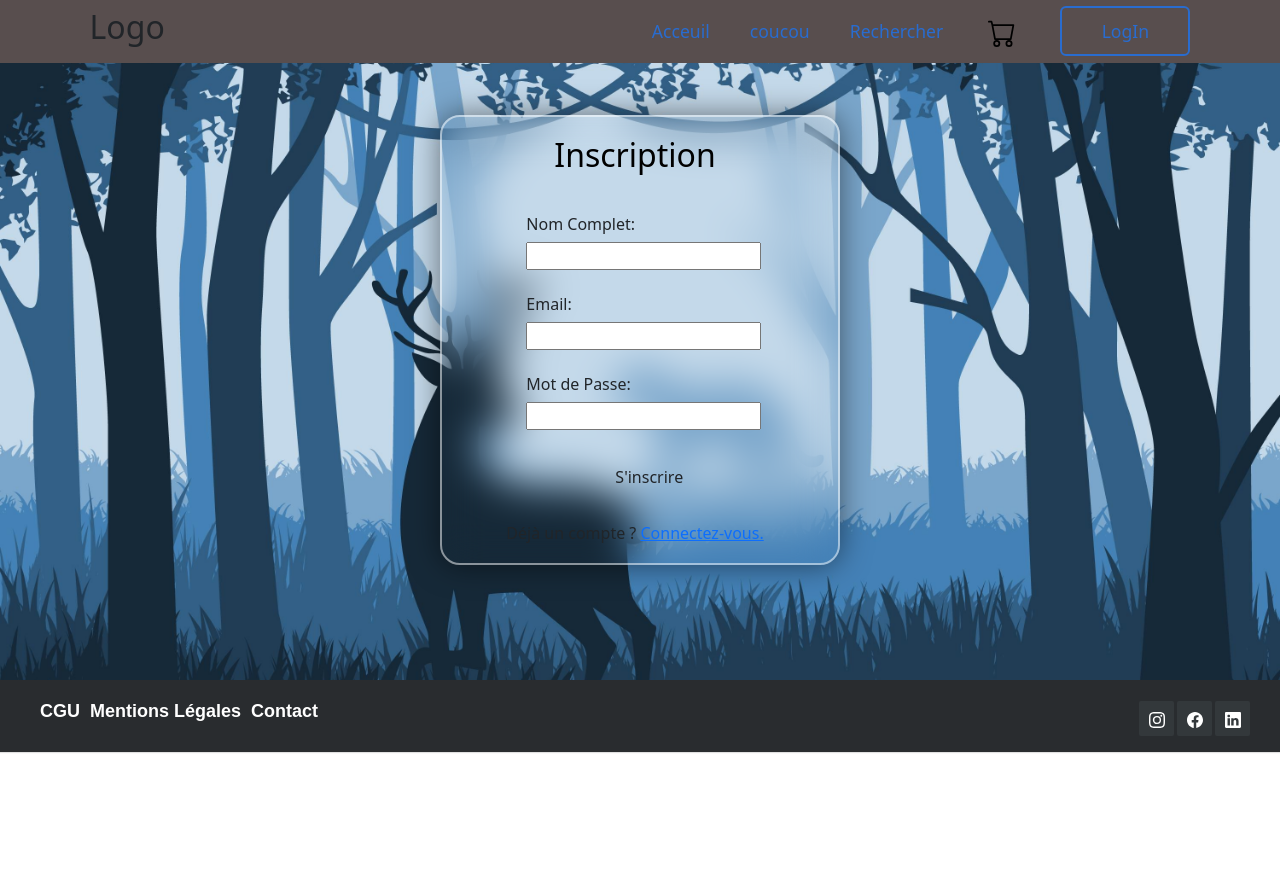
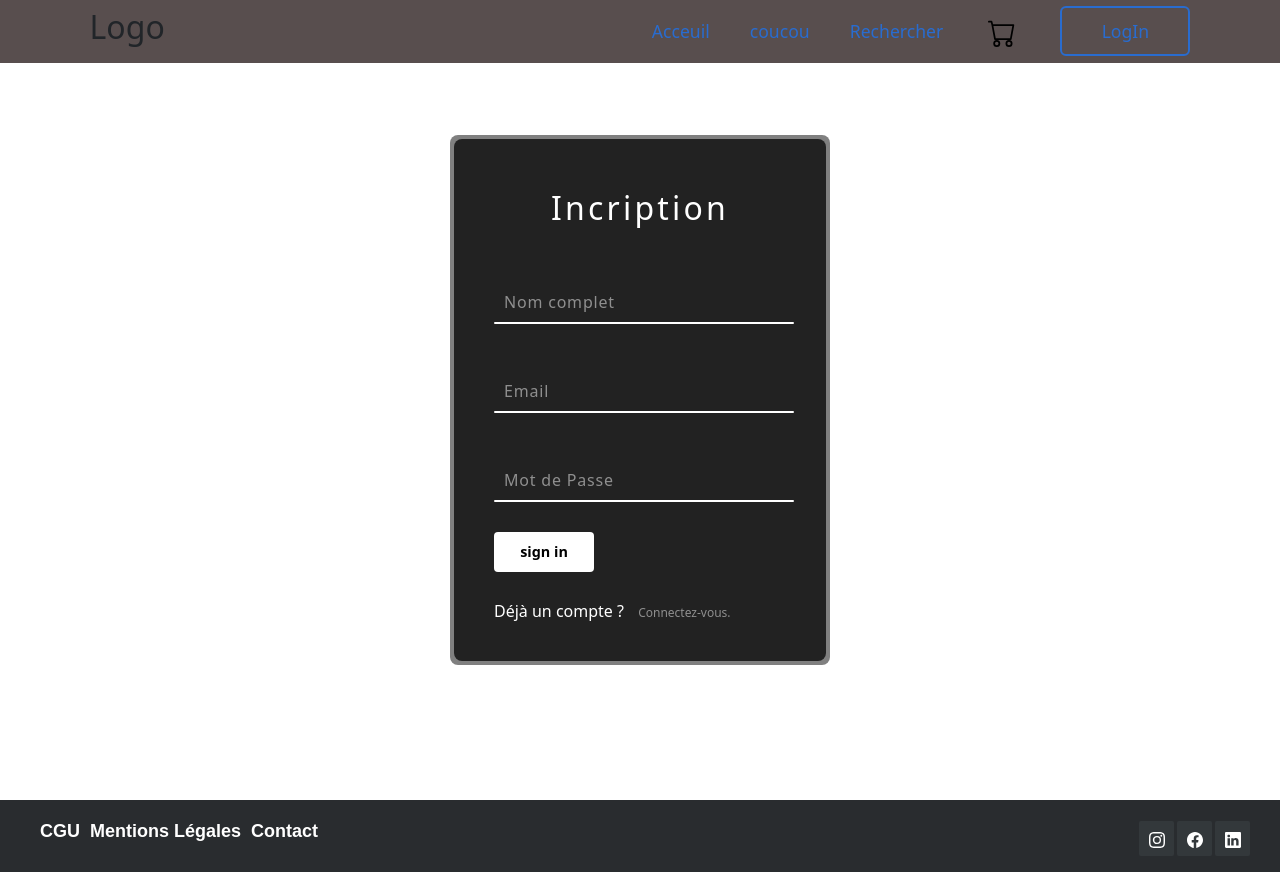
Before and after one commit to ghorg2208/airneis, a React (Vite) app in the folder web/: page /Inscription in a window 1280 px wide. Before the commit the page ends 800 px from the top, so only its background shows below. Built offline with nearby package versions, Linux system fonts and the light colour scheme.

Commit message:
connnexion + incription

```diff
--- a/web/src/composants/Menu.jsx
+++ b/web/src/composants/Menu.jsx
@@ -58,6 +58,11 @@ const Menu = () => {
                 <NavLink to="/panier"> <img src="/public/cart.svg" alt="cart" width="28" height="28" /> </NavLink>
                 <button className="login-menu">LogIn</button>
             </nav>
+
+            <script>
+                let profile = document.querySelector('.profile');
+                let menu = document.querySelector('.menu');
+            </script>
         </header>
 
 
--- a/web/src/composants/front/Connexion.jsx
+++ b/web/src/composants/front/Connexion.jsx
@@ -1,5 +1,6 @@
 import React, { useState } from 'react';
-import './Style.css';
+//import './Style.css';
+import './StyleTempo.css';
 
 const ConnexionPage = () => {
   const [formData, setFormData] = useState({
@@ -21,52 +22,40 @@ const ConnexionPage = () => {
   return (
     <>
 
-    <div className="body">
-    <div className='wrapper'>
-      <div className='form-box login'>
-        <h2>Connexion</h2>
 
-        <form onSubmit={handleSubmit}>
-          <div className='input-box'>
-            <span className='icon'>
-              <svg xmlns="http://www.w3.org/2000/svg" width="16" height="16" fill="currentColor" class="bi bi-envelope-fill" viewBox="0 0 16 16">
-                <path d="M.05 3.555A2 2 0 0 1 2 2h12a2 2 0 0 1 1.95 1.555L8 8.414.05 3.555ZM0 4.697v7.104l5.803-3.558L0 4.697ZM6.761 8.83l-6.57 4.027A2 2 0 0 0 2 14h12a2 2 0 0 0 1.808-1.144l-6.57-4.027L8 9.586l-1.239-.757Zm3.436-.586L16 11.801V4.697l-5.803 3.546Z"/>
-              </svg>
-            </span>
-            <input
-              type="email"
+    <div className='body2'>
+      <div className='box'>
+        <form>
+          <h2>Connexion</h2>
+
+          <div className="inputBox">
+            <input type="email"
               name="email"
+              required="required"
               value={formData.email}
-              onChange={handleInputChange}
-            />
-            <label>Email</label>
-          </div>
-          <div className='input-box'>
-            <span className='icon'>
-              <svg xmlns="http://www.w3.org/2000/svg" width="16" height="16" fill="currentColor" class="bi bi-lock-fill" viewBox="0 0 16 16">
-                <path d="M8 1a2 2 0 0 1 2 2v4H6V3a2 2 0 0 1 2-2zm3 6V3a3 3 0 0 0-6 0v4a2 2 0 0 0-2 2v5a2 2 0 0 0 2 2h6a2 2 0 0 0 2-2V9a2 2 0 0 0-2-2z"/>
-              </svg>
-            </span>
-            <input
-              type="password"
-              name="password"
-              value={formData.password}
-              onChange={handleInputChange}
-            />
-            <label>Mot de passe</label>
+              onChange={handleInputChange} />
+            <span>Email</span>
+            <i></i>
           </div>
 
+          <div className="inputBox">
+            <input type="password"
+              name="password"
+              required="required"
+              value={formData.password}
+              onChange={handleInputChange}/>
+            <span>Mot de passe</span>
+            <i></i>
+          </div>
 
+          <div className="links">
+            <a href="#">mot de passe oublié</a>
+            <a href="#">pas de compte ?</a>
+          </div>
 
-          </form>
-            <div className='connexion'>
-                <button className='btn' type="submit">Se connecter</button>
-            </div>
-            <div className='pasdecompte'>
-                <h6>Pas de compte ? <a className='inscription' href="/Inscription">Inscrivez-vous.</a></h6>
-            </div>
-        </div>
-    </div>
+          <input type="submit" value="Login" />
+        </form>
+      </div>
     </div>
 
 
--- a/web/src/composants/front/Inscription.jsx
+++ b/web/src/composants/front/Inscription.jsx
@@ -1,6 +1,6 @@
 import React, { useState } from 'react';
 import axios from 'axios';
-import './Style.css';
+import './StyleTempo.css';
 
 const RegistrationPage = () => {
   const [formData, setFormData] = useState({
@@ -27,69 +27,57 @@ const RegistrationPage = () => {
   return (
     <>
 
-    <className className="body">
-      <className className="wrapper2">
-        <className className="form-box login">
-        <h2>Inscription</h2>
+
+    <div className='body2'>
+      <div className='box'>
+        <form onSubmit={handleSubmit}>
+          <h2>Incription</h2>
 
 
-          <form onSubmit={handleSubmit}>
-
-
-            <div className="input-box2">
-            <label>
-              <h6>Nom Complet:</h6>
-              <input
-                type="text"
+          <div className="inputBox">
+            <input type="text"
+              required="required"
               name="firstName"
               value={formData.firstName}
               onChange={handleInputChange}
             />
-            </label>
-            </div>
-
-            <div className="input-box3">
-            <label>
-              <h6>Email:</h6>
-              <input
-                type="email"
-                name="email"
-                value={formData.email}
-                onChange={handleInputChange}
-                />
-            </label>
+            <span>Nom complet</span>
+            <i></i>
           </div>
 
 
-            <div className="input-box3">
-            <label>
-              <h6>Mot de Passe:</h6>
-              <input
-                type="password"
+          <div className="inputBox">
+            <input type="text"
+                required="required"
+                name="email"
+                value={formData.email}
+                onChange={handleInputChange} />
+            <span>Email</span>
+            <i></i>
+          </div>
+
+          <div className="inputBox">
+            <input type="password"
               name="password"
+              required="required"
               value={formData.password}
               onChange={handleInputChange}
             />
-            </label>
+            <span>Mot de Passe</span>
+            <i></i>
           </div>
 
+          <input type="submit" value="sign in" />
 
-          <div className='btn-inscription'>
-            <button className='btn' type="submit">S'inscrire</button>
+          <div className='links'>
+          <h6 >Déjà un compte ? <a href="/Connexion">Connectez-vous.</a></h6>
         </div>
         </form>
 
 
-        <div>
-          <br />
-          <h6>Déjà un compte ? <a href="/Connexion">Connectez-vous.</a></h6>
+
       </div>
-
-
-        </className>
-      </className>
-    </className>
-
+    </div>
 
 
     </>
--- /dev/null
+++ b/web/src/composants/front/StyleTempo.css
@@ -0,0 +1,191 @@
+.body2 {
+    display: flex;
+    justify-content: center;
+    align-items: center;
+    min-height: 100vh;
+    background: white;
+
+}
+
+.box {
+    position: relative;
+    width: 380px;
+    height: 530px;
+    background: gray;
+    border-radius: 8px;
+}
+
+.box form {
+    position: absolute;
+    inset: 4px;
+    background: #222;
+    padding: 50px 40px;
+    border-radius: 8px;
+    z-index: 2;
+    display: flex;
+    flex-direction: column;
+}
+
+.box form h2 {
+    color: white;
+    font-weight: 500;
+    text-align: center;
+    letter-spacing: 0.1em;
+}
+
+.box form .inputBox {
+    position: relative;
+    width: 300px;
+    margin-top: 35px;
+}
+
+.box form .inputBox input {
+    position: relative;
+    width: 100%;
+    padding: 20px 10px 10px;
+    background: transparent;
+    outline: none;
+    border: none;
+    box-shadow: none;
+    color: black;
+    font-size: 1em;
+    letter-spacing: 0.05em;
+    transition: 0.5s;
+    z-index: 10;
+}
+
+.box form .inputBox span {
+    position: absolute;
+    left: 0;
+    padding: 20px 10px 10px;
+    pointer-events: none;
+    color: #8f8f8f;
+    font-size: 1em;
+    letter-spacing: 0.05em;
+    transition: 0.5s;
+}
+
+.box form .inputBox input:valid ~ span,
+.box form .inputBox input:focus ~ span {
+    color: white;
+    font-size: 0.75em;
+    transform: translateY(-34px);
+}
+
+.box form .inputBox i {
+    position: absolute;
+    left: 0;
+    bottom: 0;
+    width: 100%;
+    height: 2px;
+    background: white;
+    border-radius: 4px;
+    overflow: hidden;
+    transition: 0.5s;
+    pointer-events: none;
+}
+
+.box form .inputBox input:valid ~ i,
+.box form .inputBox input:focus ~ i {
+    height: 44px;
+}
+
+.box form .links {
+    color: white;
+    margin-top: 30px;
+    display: flex;
+    justify-content: space-between;
+}
+
+.box form .links a {
+    margin: 30px 10px;
+    font-size: 0.75em;
+    color: #8f8f8f;
+    text-decoration: none;
+
+}
+
+.box form .links a:hover,
+.box form .links a:nth-child(2) {
+    color: white;
+}
+
+.box form input[type="submit"] {
+
+    border: none;
+    outline: none;
+    padding: 9px 25px;
+    background: white;
+    cursor: pointer;
+    font-size: 0.9em;
+    border-radius: 4px;
+    font-weight: 600;
+    width: 100px;
+    margin-top: 30px;
+}
+
+/***** menu burger*****/
+
+nav .menu {
+    position: absolute;
+    top: calc(100% + 30px);
+    right: 0;
+    width: 200px;
+    min-height: 100px;
+    background: white;
+    box-shadow: 0 50px 50px black;
+    opacity: 0;
+    visibility: hidden;
+    transition: 0.5s;
+}
+
+nav .menu::before {
+    content: '';
+    position: absolute;
+    top: -8px;
+    right: 35px;
+    width: 20px;
+    height: 20px;
+    background: white;
+    transform: rotate(45deg);
+}
+
+nav .menu.active {
+    opacity: 1;
+    visibility: visible;
+
+}
+
+nav .menu ul {
+    position: relative;
+    display: flex;
+    flex-direction: column;
+    z-index: 10;
+    background: white;
+}
+
+nav .menu ul li {
+    list-style: none;
+    padding: 15px 20px;
+    transition: 0.5s;
+
+}
+
+nav .menu ul li:hover {
+    background: white;
+}
+
+nav .menu ul li a {
+    text-decoration: none;
+    color: #666;
+    display: flex;
+    align-items: center;
+    gap: 10px;
+
+}
+
+nav .menu ul li a ion-icon {
+    font-size: 1.25em;
+    color: #999;
+
+}
```
Also changed, not shown: web/src/composants/front/Style.css (+1 -8 lines). Lines whose indentation alone changed are shown as unchanged.
